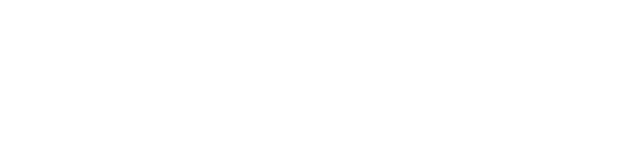
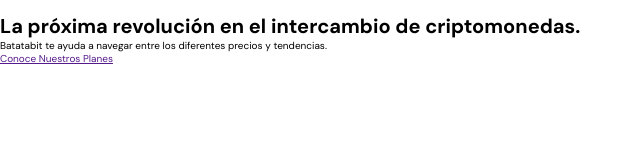
Before and after one commit to camilojimenez19/web-mobile-firts, a plain HTML site: page index.html in a window 1280 px wide. Shown: the whole page, without its empty margins (0-643 px from the left). Drawn offline with Linux system fonts and the light colour scheme.

Commit message:
Agregando estructura inicial del Header

```diff
--- a/index.html
+++ b/index.html
@@ -12,7 +12,14 @@
 </head>
 
 <body>
-    <header></header>
+    <header>
+        <img src="" alt="">
+        <div>
+            <h1>La próxima revolución en el intercambio de criptomonedas.</h1>
+            <p>Batatabit te ayuda a navegar entre los diferentes precios y tendencias.</p>
+            <a href="">Conoce Nuestros Planes <span></span></a>
+        </div>
+    </header>
     <main>
         <section></section>
         <section></section>
```
Also changed, not shown: css/style.css (line endings or trailing spaces).
